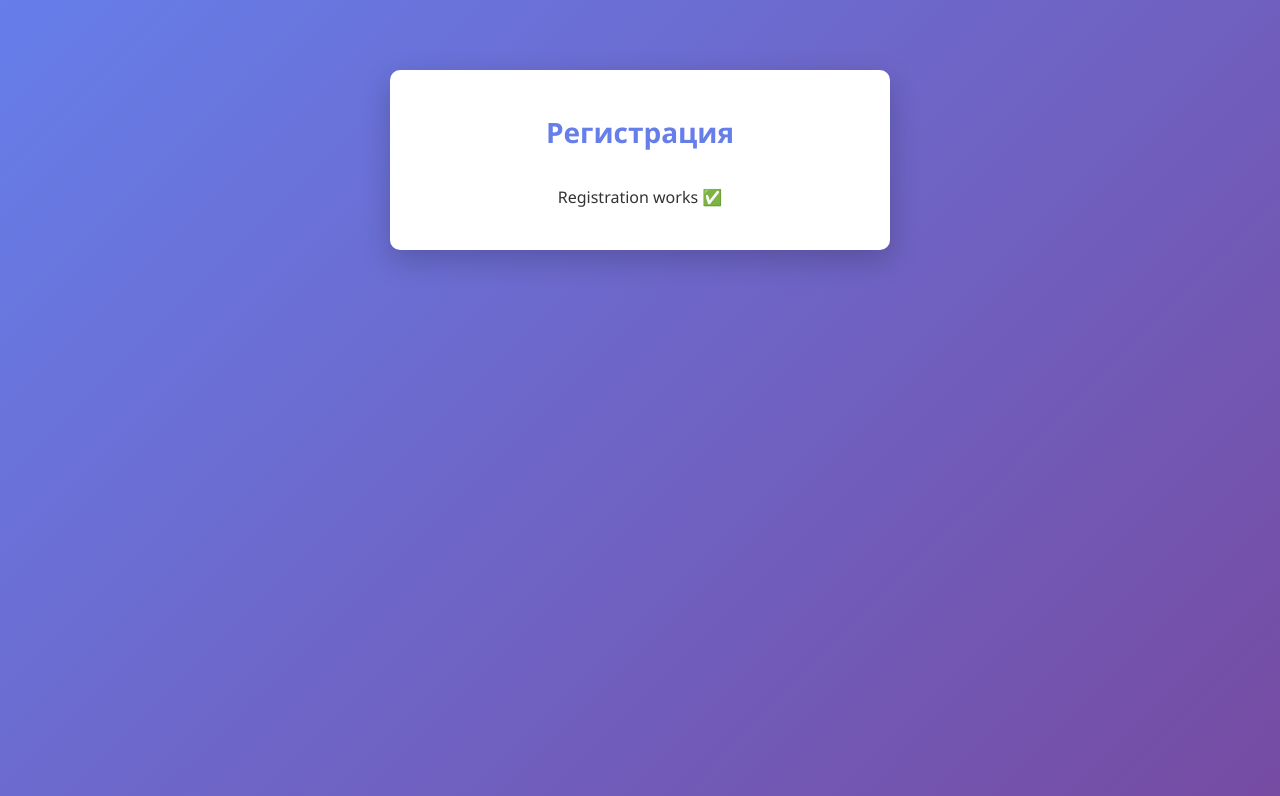
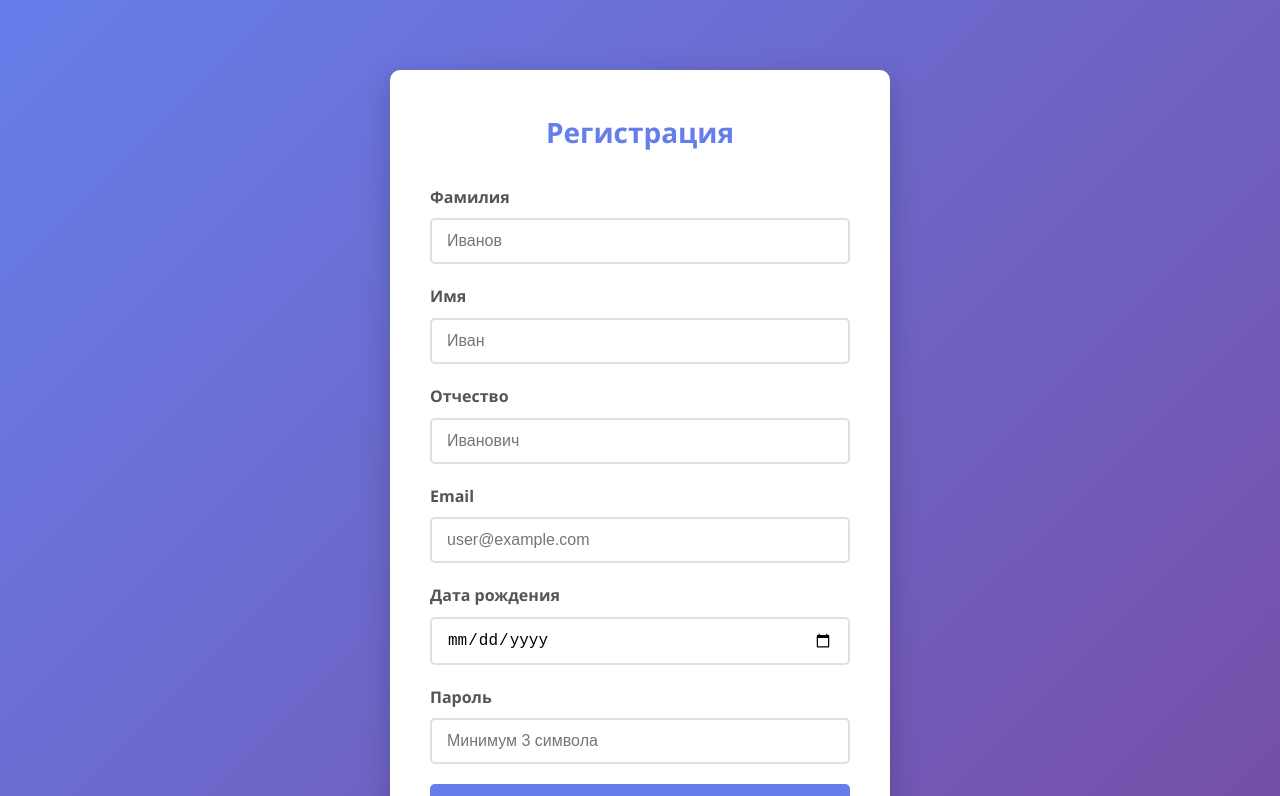
Before and after one commit to Temachka111/Module_B_2025, a Vue app in the folder file-storage-spa/: page /registration in a window 1280 px wide. Shown: the top 796 px of the page. Built offline with nearby package versions, Linux system fonts and the light colour scheme; the HTML template or start-up script is replaced by a standard one.

Commit message:
registration

```diff
--- a/file-storage-spa/src/views/Registration.vue
+++ b/file-storage-spa/src/views/Registration.vue
@@ -2,10 +2,142 @@
   <div class="container">
     <div class="card">
       <h1 class="card-title">Регистрация</h1>
-      <p class="text-center">Registration works ✅</p>
+
+      <div
+        v-if="message"
+        class="message message-error show"
+      >
+        {{ message }}
+      </div>
+
+      <form @submit.prevent="submit">
+        <div class="form-group">
+          <label class="form-label">Фамилия</label>
+          <input
+            v-model="form.last_name"
+            class="form-input"
+            :class="{ error: errors.last_name }"
+            placeholder="Иванов"
+          />
+          <div class="form-error">{{ errors.last_name }}</div>
+        </div>
+
+        <div class="form-group">
+          <label class="form-label">Имя</label>
+          <input
+            v-model="form.first_name"
+            class="form-input"
+            :class="{ error: errors.first_name }"
+            placeholder="Иван"
+          />
+          <div class="form-error">{{ errors.first_name }}</div>
+        </div>
+
+        <div class="form-group">
+          <label class="form-label">Отчество</label>
+          <input
+            v-model="form.patronymic"
+            class="form-input"
+            :class="{ error: errors.patronymic }"
+            placeholder="Иванович"
+          />
+          <div class="form-error">{{ errors.patronymic }}</div>
+        </div>
+
+        <div class="form-group">
+          <label class="form-label">Email</label>
+          <input
+            v-model="form.email"
+            type="email"
+            class="form-input"
+            :class="{ error: errors.email }"
+            placeholder="user@example.com"
+          />
+          <div class="form-error">{{ errors.email }}</div>
+        </div>
+
+        <div class="form-group">
+          <label class="form-label">Дата рождения</label>
+          <input
+            v-model="form.birth_date"
+            type="date"
+            class="form-input"
+            :class="{ error: errors.birth_date }"
+          />
+          <div class="form-error">{{ errors.birth_date }}</div>
+        </div>
+
+        <div class="form-group">
+          <label class="form-label">Пароль</label>
+          <input
+            v-model="form.password"
+            type="password"
+            class="form-input"
+            :class="{ error: errors.password }"
+            placeholder="Минимум 3 символа"
+          />
+          <div class="form-error">{{ errors.password }}</div>
+        </div>
+
+        <button class="btn btn-primary btn-full">
+          Зарегистрироваться
+        </button>
+      </form>
+
+      <div class="text-center mt-20">
+        <span>Уже есть аккаунт? </span>
+        <RouterLink to="/login" class="link">
+          Войти
+        </RouterLink>
+      </div>
     </div>
   </div>
 </template>
 
 <script setup>
+import { reactive, ref } from 'vue'
+import { useRouter } from 'vue-router'
+import { api } from '@/api/http'
+
+const router = useRouter()
+
+const form = reactive({
+  first_name: '',
+  last_name: '',
+  patronymic: '',
+  email: '',
+  password: '',
+  birth_date: ''
+})
+
+const errors = reactive({})
+const message = ref('')
+
+const clearErrors = () => {
+  message.value = ''
+  Object.keys(errors).forEach(k => delete errors[k])
+}
+
+const submit = async () => {
+  clearErrors()
+
+  try {
+    await api('/registration', {
+      method: 'POST',
+      headers: {
+        'Content-Type': 'application/json'
+      },
+      body: JSON.stringify(form)
+    })
+
+    router.push('/login')
+
+  } catch (err) {
+    if (err?.error?.code === 422) {
+      Object.assign(errors, err.error.errors)
+    } else {
+      message.value = 'Ошибка регистрации. Попробуйте позже'
+    }
+  }
+}
 </script>
```
